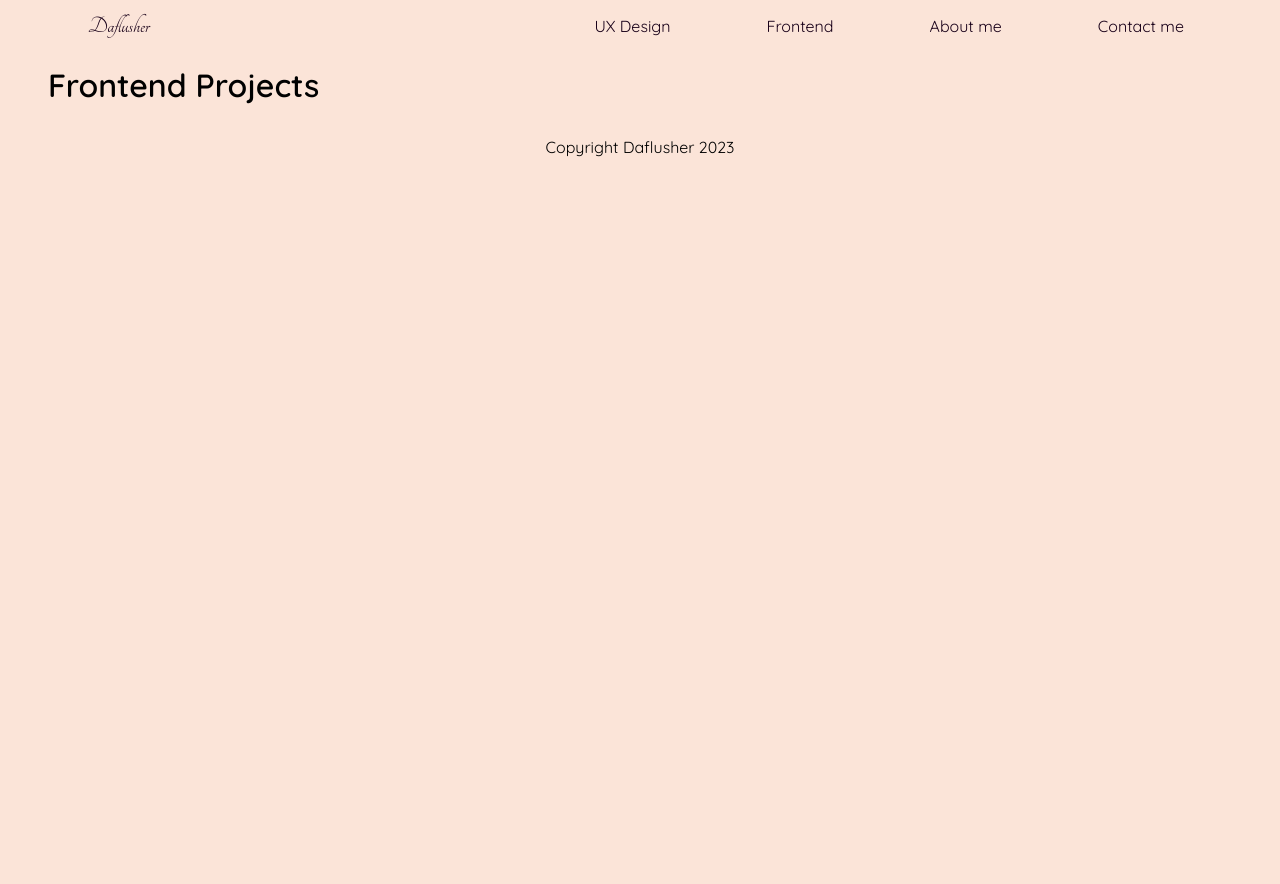
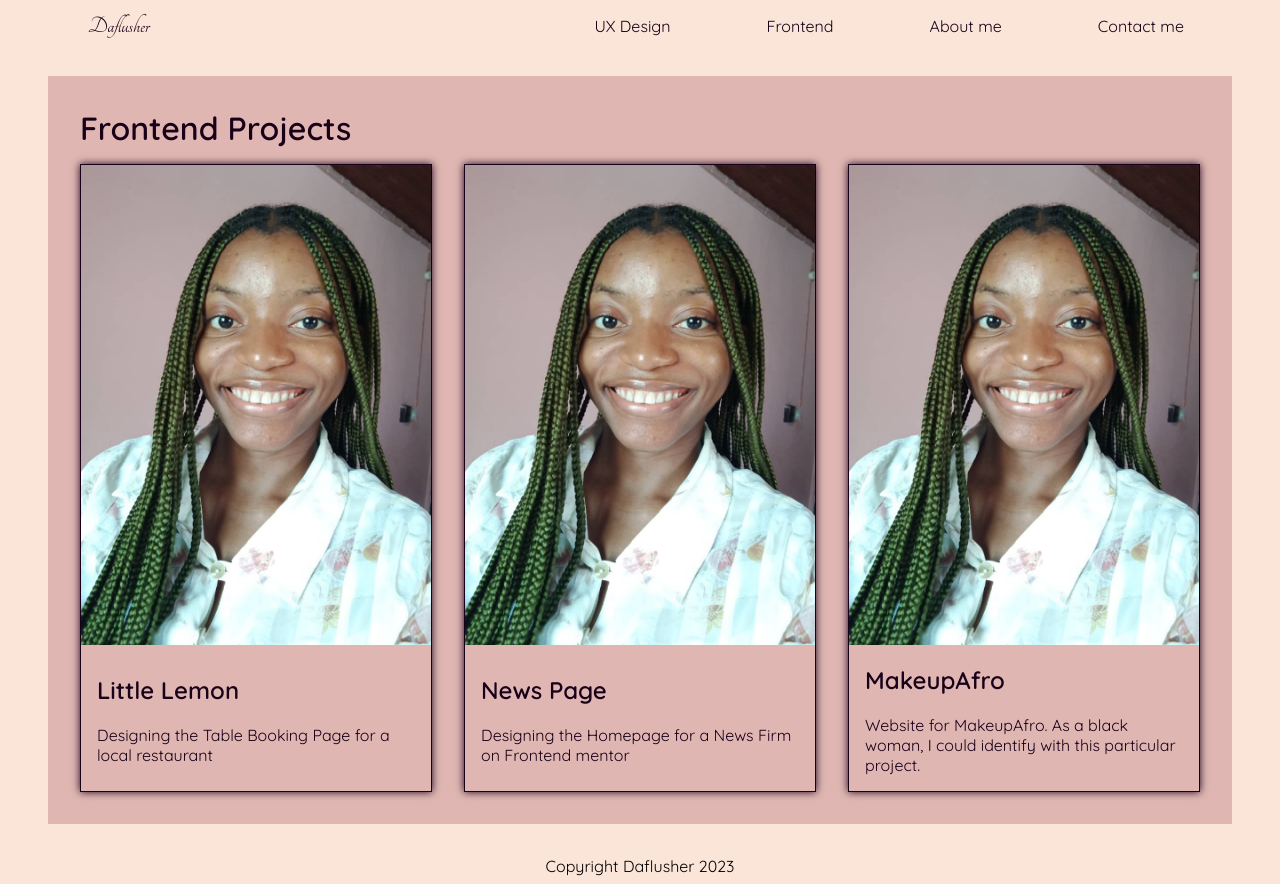
Before and after one commit to DaFlusher/daflusher, a React (Create React App) app: page /front-end in a window 1280 px wide. Before the commit the page ends 800 px from the top, so only its background shows below. Built offline with nearby package versions, Linux system fonts and the light colour scheme.

Commit message:
Defining the grid of cardsnfor the frontend page

```diff
--- a/src/App.css
+++ b/src/App.css
@@ -56,7 +56,7 @@ body{
     vertical-align: middle;
 }
 
-img{
+.hero-image{
     border-radius: 50%;
     max-height: 80%;
     width: auto;
@@ -83,3 +83,23 @@ img{
 .job-title{
     font-size: 1.5em;
 }
+
+
+/*Defing grid style fot the Fronend page*/
+
+.projects{
+    background-color:#dfb6b2; padding: 2rem; color: #190019;
+}
+
+.frontend-grid{
+    display: grid;
+    grid-template-columns: repeat(3,1fr);
+    grid-auto-rows: minmax(150px,auto);
+    grid-gap: 2rem;
+    color:#190019;
+
+}
+
+.frontend-cards{
+    display:grid; border:1px solid #190019; box-shadow: 0 0 8px #190019;
+}
--- a/src/Components/Frontend.js
+++ b/src/Components/Frontend.js
@@ -2,13 +2,53 @@ import Nav from "./Nav";
 import Footer from "./Footer";
 
 
+const projects =[
+    {name: 'Little Lemon',
+    description: 'Designing the Table Booking Page for a local restaurant',
+    id:0
+    },
+
+    {name: 'News Page',
+    description: 'Designing the Homepage for a News Firm on Frontend mentor',
+    id:1
+    },
+
+    {name: 'MakeupAfro',
+    description: 'Website for MakeupAfro. As a black woman, I could identify with this particular project.',
+    id:2,
+    }
+];
+
+
+
 const Frontend = () => {
+
+    const projectList = projects.map(project=>
+        <div className="frontend-cards">
+            <img src={require('./daflusher.jpg')} style={{width:'100%'}}/>
+            <div style={{padding: '0 1rem'}}>
+                <h2>{project.name}</h2>
+                <p>{project.description}</p>
+            </div>
+
+        </div>
+
+
+    )
+
+
     return (
-        <div>
+        <div >
 
             <Nav/>
-            <div className="frontend-grid">
-                    <h1 className="frontend">Frontend Projects</h1>
+            <div className="projects" >
+                    <h1 className="frontend" style={{margin:0, marginBottom:'1rem'}}>Frontend Projects</h1>
+                    <div className="frontend-grid">
+                        {projectList}
+
+                    </div>
+
+
             </div>
 
 
--- a/src/Components/Hero.js
+++ b/src/Components/Hero.js
@@ -9,7 +9,7 @@ const Hero = () => {
             </div>
 
             <div className="image">
-                <img src={require('./daflusher.jpg')} width={100}  alt="Joy Ibe" />
+                <img src={require('./daflusher.jpg')} width={100}  alt="Joy Ibe" className='hero-image' />
             </div>
 
        </section>
--- a/src/Components/Nav.js
+++ b/src/Components/Nav.js
@@ -3,7 +3,7 @@ import {Link } from 'react-router-dom';
 const Nav = () => {
     return (
         <>
-               <nav>
+               <nav style={{marginBottom:'2rem'}}>
                   <ul className='navbar'>
                         <div id="navbar-brand">
                             <Link to='/'id='logo'>Daflusher</Link>
```
Also changed, not shown: src/Frontend.css (added).
